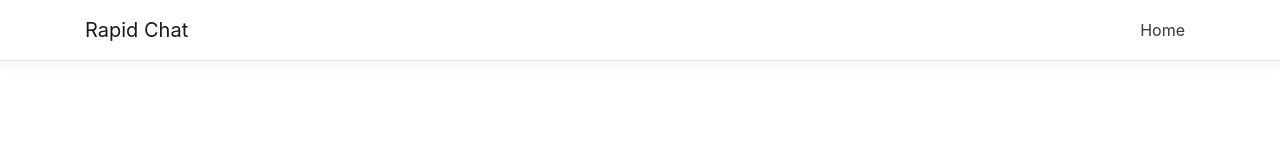
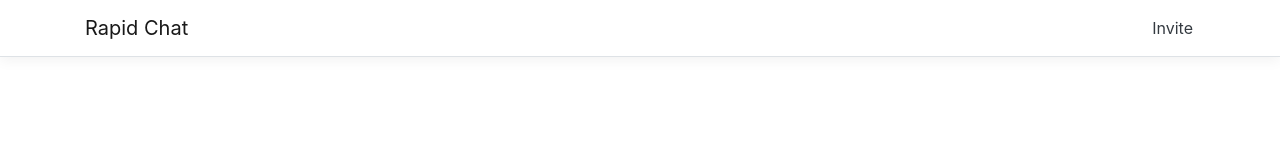
Before and after one commit to DinamoTeam/Rapid-Chat, an Angular app in the folder rapid-chat-client/: page / in a window 1280 px wide. Shown: the top 160 px of the page. Built offline with nearby package versions, Linux system fonts and the light colour scheme.

Commit message:
Add button to share link

```diff
--- a/rapid-chat-client/src/app/header/header.component.html
+++ b/rapid-chat-client/src/app/header/header.component.html
@@ -7,11 +7,9 @@
         <span class="navbar-toggler-icon"></span>
       </button>
       <div class="navbar-collapse collapse d-sm-inline-flex flex-sm-row-reverse" [ngClass]='{"show": isExpanded}'>
-        <ul class="navbar-nav flex-grow">
-          <li class="nav-item" [routerLink]='["/"]' [routerLinkActive]='["link-active"]' [routerLinkActiveOptions]='{ exact: true }'>
-            <a class="nav-link text-dark" (click)="onBtnHomeClick()">Home</a>
-          </li>
-        </ul>
+        <div class="navbar-nav flex-grow">
+          <a class="nav-item text-dark" role="button" (click)="onBtnHomeClick()">Invite</a>
+        </div>
       </div>
     </div>
   </nav>
--- a/rapid-chat-client/src/app/header/header.component.ts
+++ b/rapid-chat-client/src/app/header/header.component.ts
@@ -22,8 +22,22 @@ export class HeaderComponent implements OnInit {
     this.isExpanded = !this.isExpanded;
   }
 
+  showSuccessAlert = false;
   onBtnHomeClick() {
+    const selBox = document.createElement('textarea');
+    selBox.style.position = 'fixed';
+    selBox.style.left = '0';
+    selBox.style.top = '0';
+    selBox.style.opacity = '0';
+    selBox.value = window.location.href;
+    document.body.appendChild(selBox);
+    selBox.focus();
+    selBox.select();
+    document.execCommand('copy');
+    document.body.removeChild(selBox);
+
+    this.showSuccessAlert = true;
     this.isExpanded = false;
-    this.router.navigate(['/']);
+    alert("Link copied to clipboard!");
   }
 }
--- a/rapid-chat-client/src/app/home/home.component.html
+++ b/rapid-chat-client/src/app/home/home.component.html
@@ -5,8 +5,7 @@
       Create groups and chat with friends now! No account needed! 100% privacy!
     </p>
     <div class="d-flex flex-column flex-md-row justify-content-center mt-5">
-      <a class="btn btn-lg mr-md-3 btn-orange" role="button" routerLink="/chat"
-        >Create New Group &raquo;</a
+      <a class="btn btn-lg mr-md-3 btn-orange" role="button" routerLink="/chat">Create New Group &raquo;</a
       >
     </div>
   </div>
```
